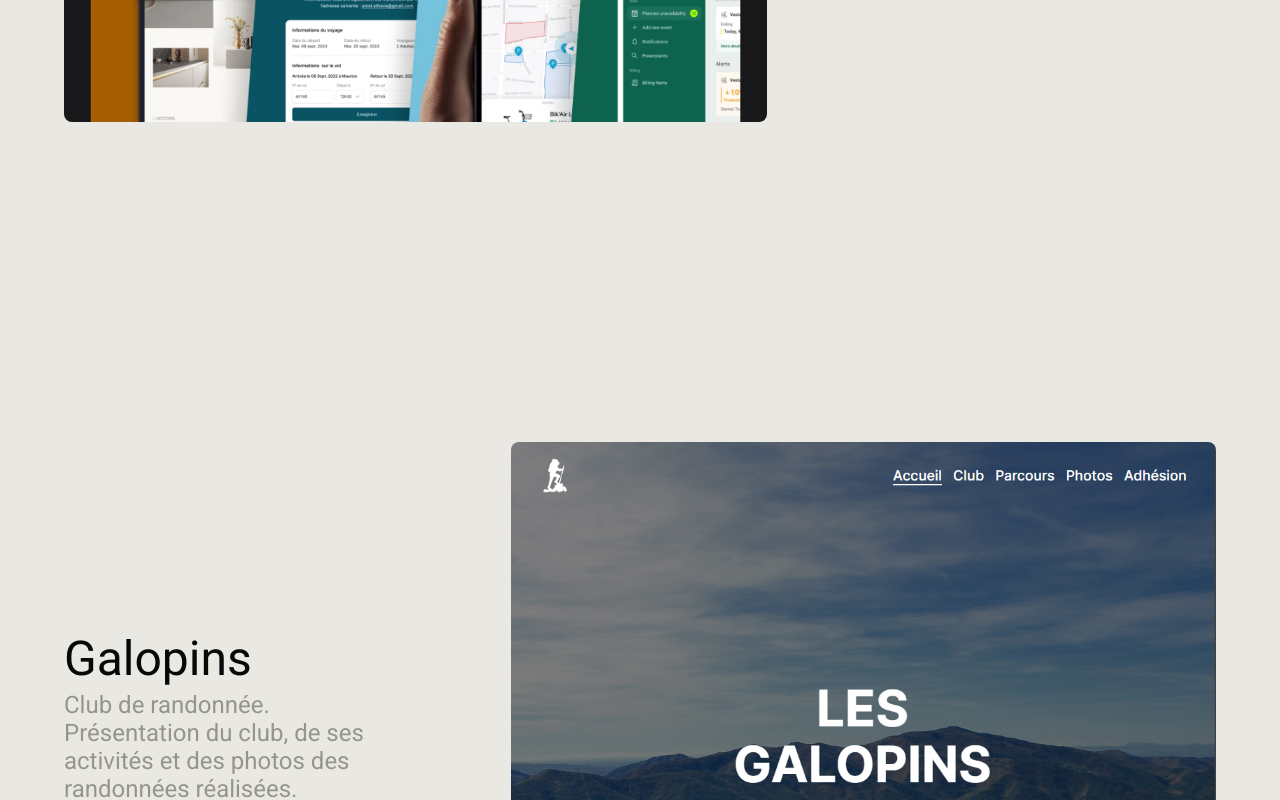
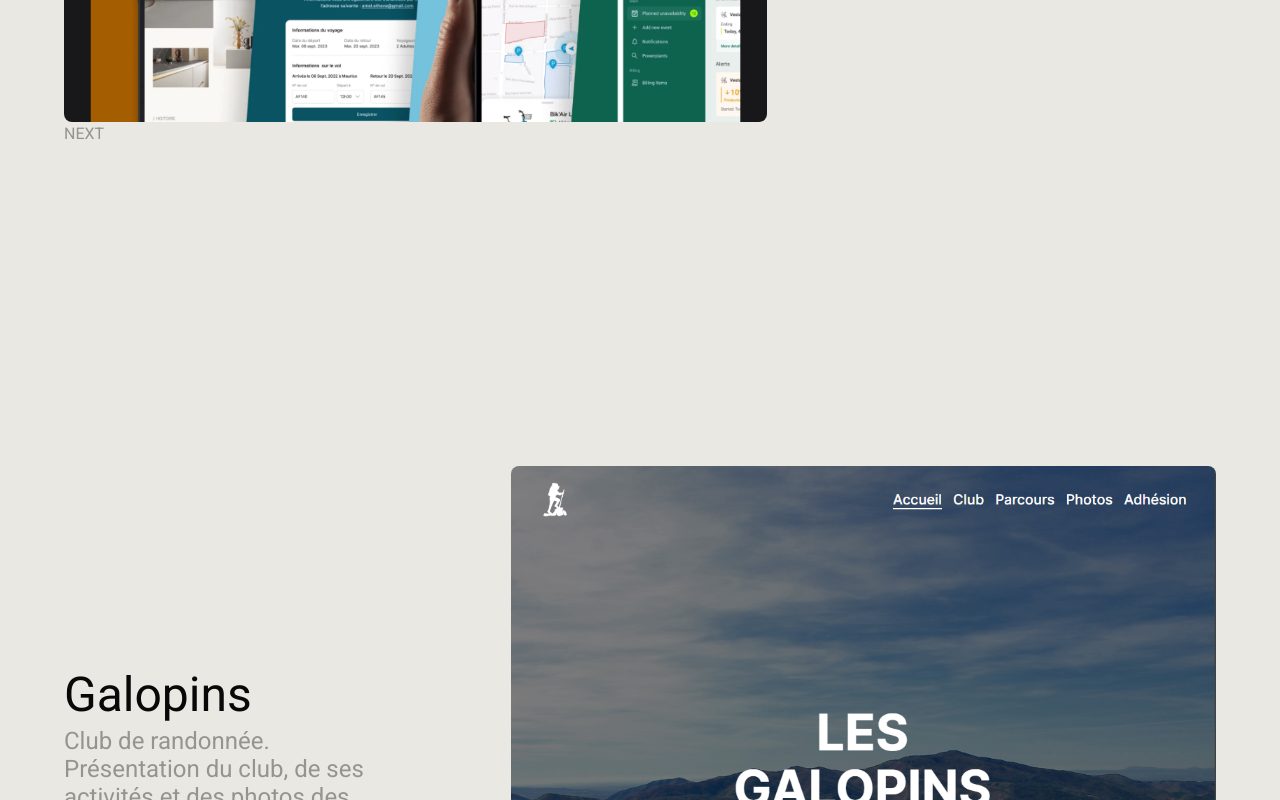
Before and after one commit to SebastienLaurentt/Portfolio-V2, a Next.js app: page / in a window 1280 px wide. Shown: the part 2820-3620 px from the top of the page. Built offline with nearby package versions, Linux system fonts and the light colour scheme.

Commit message:
import projectChip component in projectCard

```diff
--- a/components/ProjectCard/ProjectCard.tsx
+++ b/components/ProjectCard/ProjectCard.tsx
@@ -3,6 +3,7 @@
 import { useEffect, useRef, useState } from "react";
 import Image, { StaticImageData } from "next/image";
 import ProjectCardLinks from "../ProjectCardLinks/ProjectCardLinks";
+import ProjectChip from "../ProjectChip/ProjectChip";
 
 interface ProjectCardProps {
   classname?: string;
@@ -73,6 +74,7 @@ const ProjectCard = ({
         </div>
         <div className="mt-[20px] md:mt-0">
           <Image src={src} alt={alt} className="rounded-lg" />
+          <ProjectChip chipName="NEXT" />
         </div>
         <ProjectCardLinks siteHref={siteHref || ""} githubHref={githubHref || ""} classname="md:hidden mt-4 justify-center" />
       </div>
```
